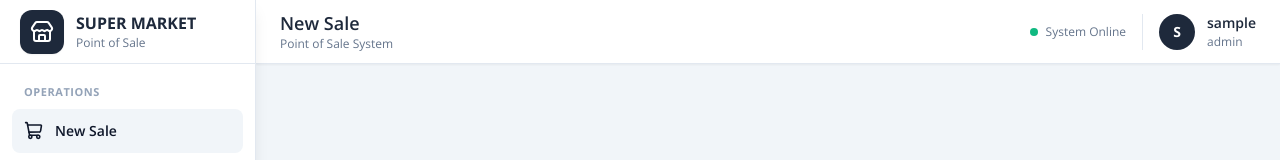
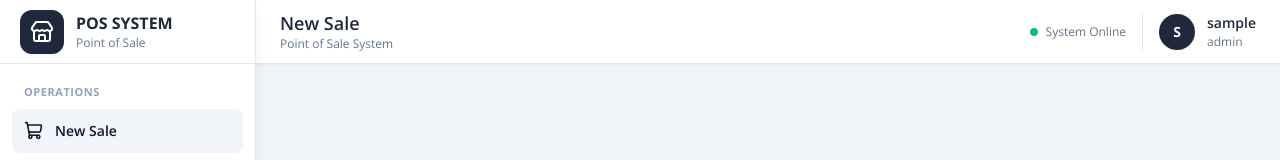
Before and after one commit to Rogith01/invoice, a React (Create React App) app: page / in a window 1280 px wide. Shown: the top 160 px of the page. Built offline with nearby package versions, Linux system fonts and the light colour scheme; sample sign-in values are in the browser's storage.

Commit message:
multi dbs15

```diff
--- a/src/components/Navbar.jsx
+++ b/src/components/Navbar.jsx
@@ -24,9 +24,13 @@ const Navbar = ({ onLogout }) => {
 
     const location = useLocation();
 
-    const user = JSON.parse(
-        sessionStorage.getItem("user")
-    );
+const user = JSON.parse(
+    sessionStorage.getItem("user")
+);
+
+const store = JSON.parse(
+    sessionStorage.getItem("store")
+);
 
     const [sidebarOpen, setSidebarOpen] =
         useState(false);
@@ -111,7 +115,7 @@ const Navbar = ({ onLogout }) => {
                 return "Users";
 
             default:
-                 return user?.storeName || "SUPER MARKET";
+                     return store?.storeName || "POS SYSTEM";
         }
 
     };
@@ -234,7 +238,7 @@ const Navbar = ({ onLogout }) => {
                                         truncate
                                     "
                                 >
-                                    {user?.storeName || "SUPER MARKET"}
+                                    {store?.storeName || "POS SYSTEM"}
                                 </h1>
 
                                 <p
@@ -491,7 +495,7 @@ const Navbar = ({ onLogout }) => {
                                     leading-tight
                                 "
                             >
-                                {user?.storeName || "SUPER MARKET"}
+                                {store?.storeName || "POS SYSTEM"}
                             </h1>
 
                             <p
```
